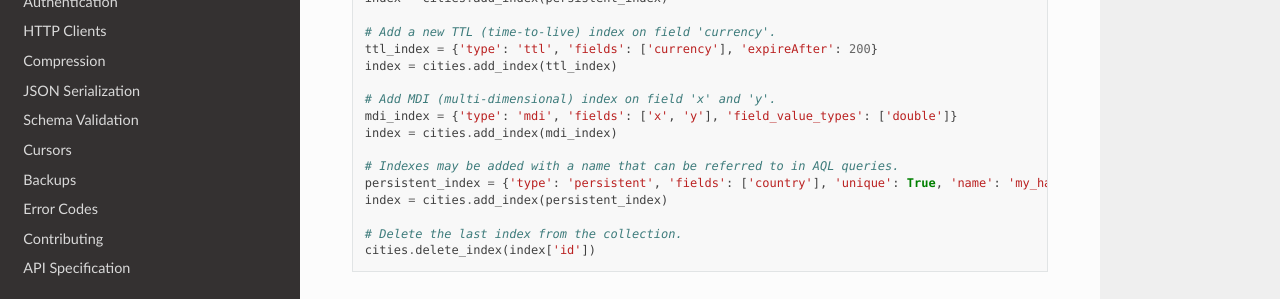
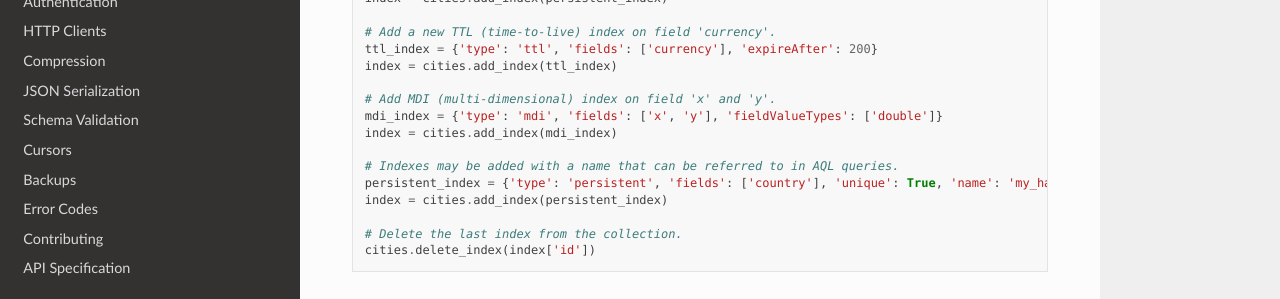
Before and after one commit to arangodb/python-arango, a Sphinx documentation site: the page built from docs/indexes.rst, in a window 1280 px wide and 1399 px high. Shown: the part 890-1189 px from the top of the window. Built offline with Sphinx 7.4.7 and the Read the Docs theme 2.0.0, drawn with Linux system fonts in a browser that asks for light colours.

Commit message:
Fixing docs

```diff
--- a/docs/indexes.rst
+++ b/docs/indexes.rst
@@ -52,7 +52,7 @@ on fields ``_from`` and ``_to``. For more information on indexes, refer to
     index = cities.add_index(ttl_index)
 
     # Add MDI (multi-dimensional) index on field 'x' and 'y'.
-    mdi_index = {'type': 'mdi', 'fields': ['x', 'y'], 'field_value_types': ['double']}
+    mdi_index = {'type': 'mdi', 'fields': ['x', 'y'], 'fieldValueTypes': ['double']}
     index = cities.add_index(mdi_index)
 
     # Indexes may be added with a name that can be referred to in AQL queries.
```
